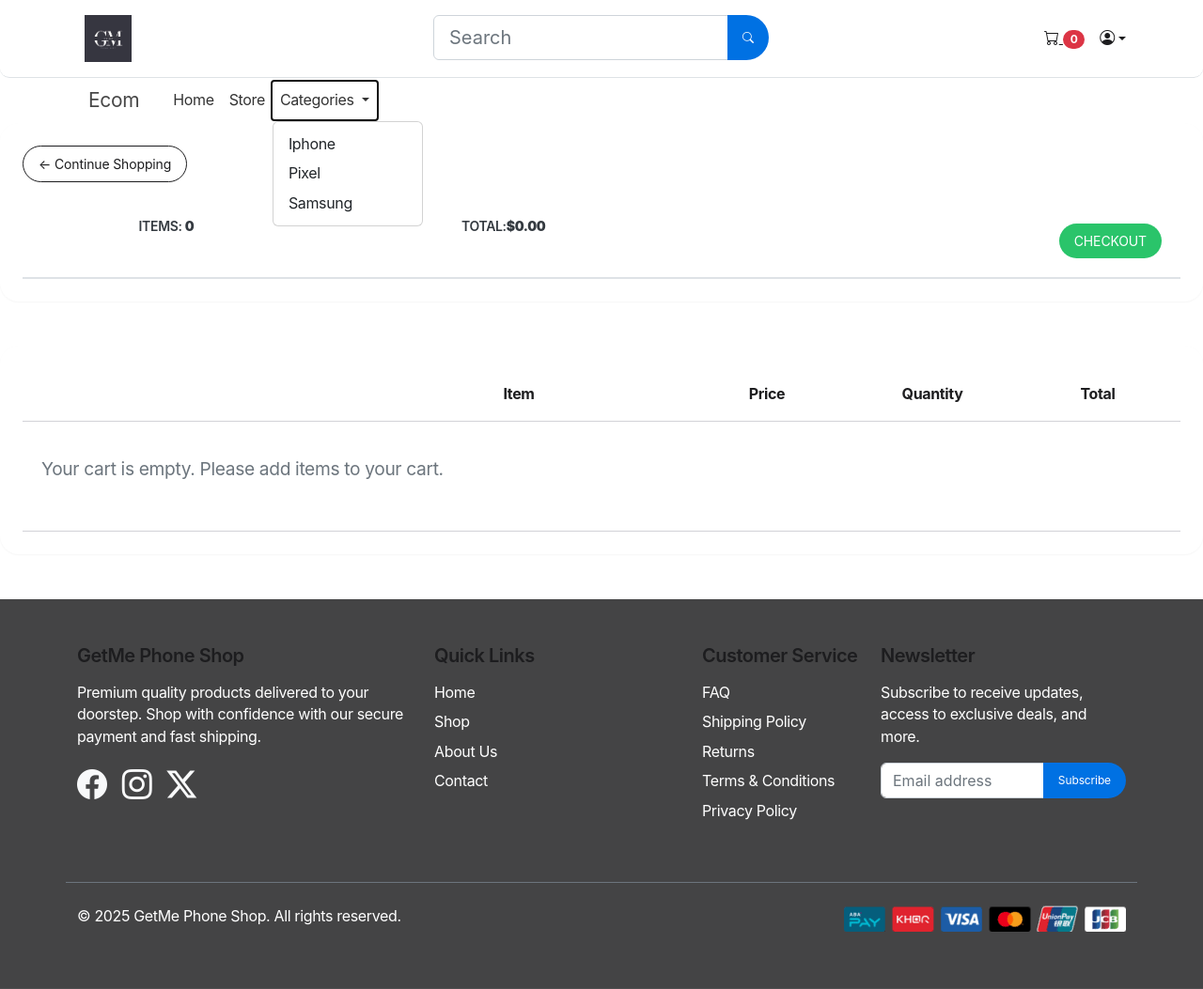
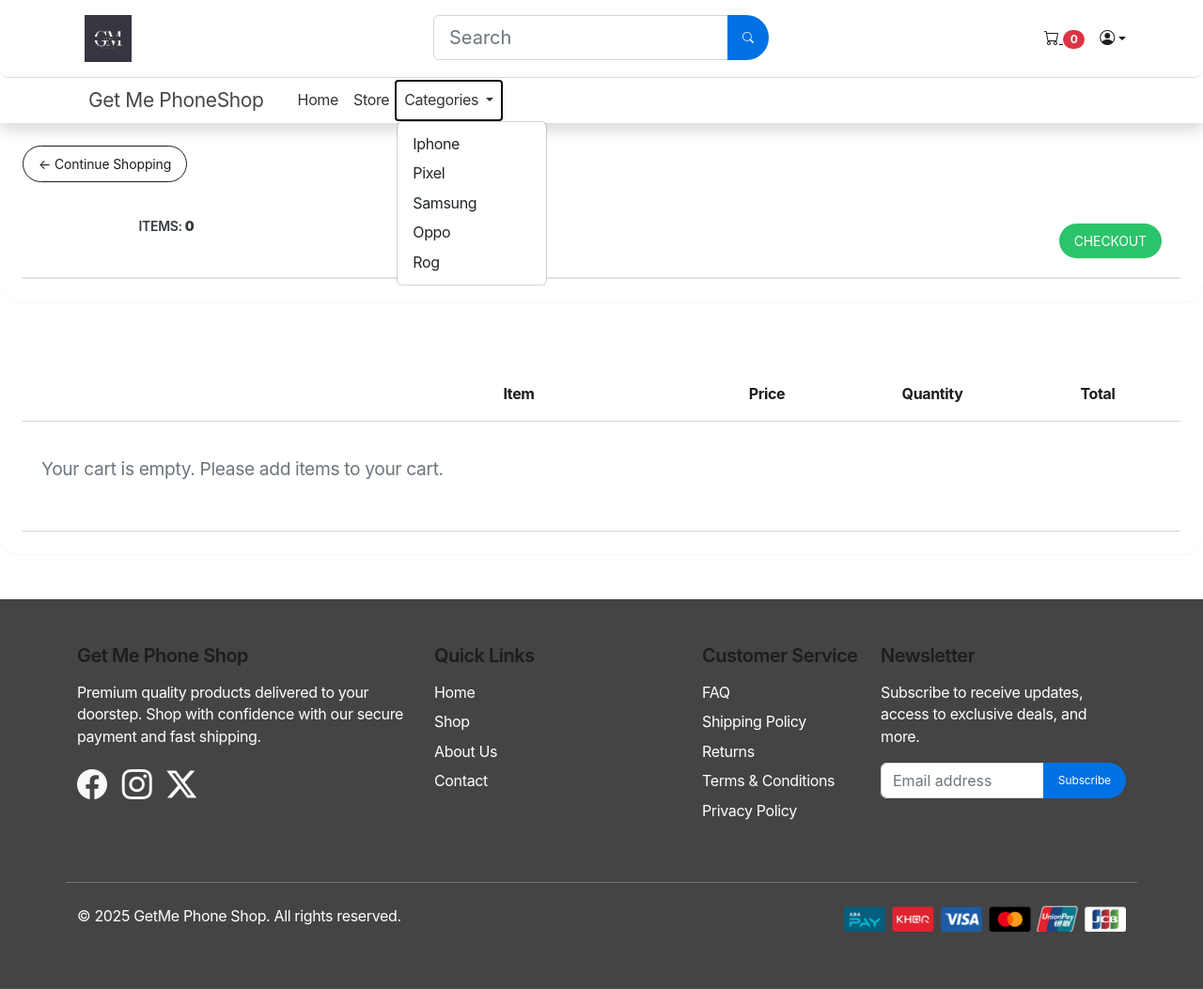
Before and after one commit to NatKimSreng/Shop, a Django app: page /cart/ in a window 1280 px wide, after a click on "Categories". Shown: the whole page at 94% size. Run offline with Django 5.2, Linux system fonts and the light colour scheme; lists and menus that the app fills with data are empty.

Commit message:
add again

```diff
--- a/store/templates/store/main.html
+++ b/store/templates/store/main.html
@@ -9,7 +9,7 @@
     />
     <meta name="description" content="Django Ecommerce" />
     <meta name="author" content="" />
-    <title>Django Ecommerce</title>
+    <title>Get ME Phoneshop</title>
     <!-- Bootstrap 5 CSS -->
     <link
       href="https://cdn.jsdelivr.net/npm/bootstrap@5.2.3/dist/css/bootstrap.min.css"
@@ -28,7 +28,7 @@
     <link
       rel="icon"
       type="image/png"
-      href="{% static 'favicon/apple-touch-icon.png' %}"
+      href="{% static 'favicon/android-chrome-192x192.png' %}"
     />
     <!-- Basic Styling for Navbar -->
     <style>
@@ -174,10 +174,10 @@
       <!-- Jumbotron -->
 
       <!-- Navbar -->
-      <nav class="navbar navbar-expand-lg">
+      <nav class="navbar navbar-expand-lg shadow">
         <div class="container">
           <!-- Brand -->
-          <a class="navbar-brand" href="{% url 'home' %}">Ecom</a>
+          <a class="navbar-brand" href="{% url 'home' %}">Get Me PhoneShop</a>
           <!-- Toggle Button -->
           <button
             class="navbar-toggler"
@@ -231,6 +231,16 @@
                       >Samsung</a
                     >
                   </li>
+                  <li>
+                    <a class="dropdown-item" href="{% url 'category' 'Oppo' %}"
+                      >Oppo</a
+                    >
+                  </li>
+                  <li>
+                    <a class="dropdown-item" href="{% url 'category' 'Rog' %}"
+                      >Rog</a
+                    >
+                  </li>
                 </ul>
               </li>
             </ul>
@@ -263,7 +273,7 @@
         <div class="row">
           <!-- Company Info -->
           <div class="col-md-4 mb-4">
-            <h5 class="mb-3">GetMe Phone Shop</h5>
+            <h5 class="mb-3">Get Me Phone Shop</h5>
             <p class="text-white">
               Premium quality products delivered to your doorstep. Shop with
               confidence with our secure payment and fast shipping.
--- a/store/urls.py
+++ b/store/urls.py
@@ -5,8 +5,8 @@ from .import views
 
 urlpatterns = [
         #Leave as empty string for base url
-	path('', views.store, name="store"),
-	path ('home', views.home, name="home"),
+	path ('', views.home, name="home"),
+	path('store/', views.store, name="store"),
 	path('checkout/', views.checkout, name="checkout"),
 	path('login/', views.loginPage, name="login"),
 	path('logout/', views.logoutUser, name="logout"),
```
Also changed, not shown: db.sqlite3, static/favicon/android-chrome-192x192.png (added), static/favicon/apple-touch-icon.png (deleted), static/favicon/favicon-16x16.png (added), static/favicon/favicon-32x32.png (added).
